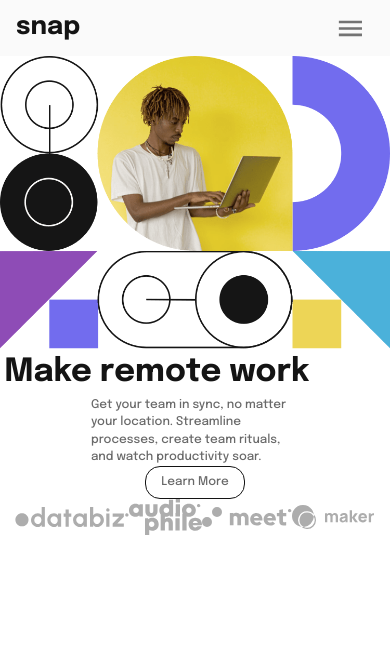
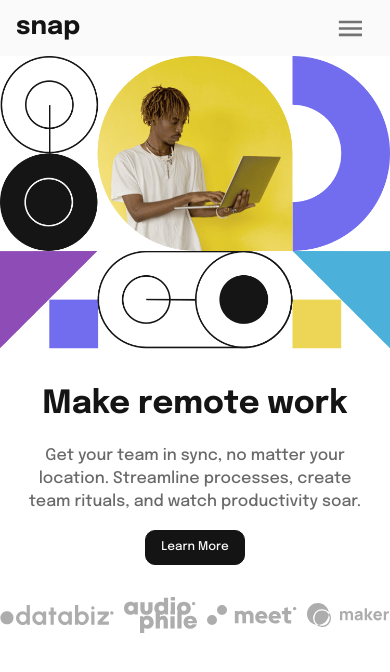
Before and after one commit to bmhuyquoc104/dropdown-nav-website, a React (Vite) app: page / in a window 390 px wide. Shown: the top 672 px of the page. Built offline with nearby package versions, Linux system fonts and the light colour scheme.

Commit message:
9  Finish implement design for mobile version and finish the app

```diff
--- a/index.html
+++ b/index.html
@@ -20,7 +20,7 @@
     </style>
   </head>
   <body>
-    <div style = "min-height:100vh" id="root"></div>
+    <div id="root"></div>
     <script type="module" src="/src/main.jsx"></script>
   </body>
 </html>
--- a/src/App.jsx
+++ b/src/App.jsx
@@ -7,7 +7,7 @@ import { theme } from "./theme";
 function App() {
   return (
     <ThemeProvider theme={theme}>
-      <Stack width="100%"  alignItems = "center">
+      <Stack width="100%"  alignItems = "center"  height = "100vh">
         <Navbar />
         <Section/>
       </Stack>
--- a/src/components/Main/Section.jsx
+++ b/src/components/Main/Section.jsx
@@ -5,8 +5,12 @@ import { Box, Stack, Typography, styled, Button } from "@mui/material";
 const StyledButton = styled(Button)(({ theme }) => ({
   textTransform: "capitalize",
   fontSize: "clamp(0.75rem, calc(0.43rem + 0.77vw), 1.13rem);",
+  padding:"0.5em 1.25em",
   "&:hover": {
     color: theme.palette.secondary.main,
+    fontWeight:700,
+    backgroundColor: theme.palette.primary.main,
+    borderColor: theme.palette.secondary.main,
   },
 }));
 
@@ -21,11 +25,13 @@ const Section = () => {
   return (
     <StyledStack
       sx={{
-        marginTop: { xs: "0", sm: "5rem", md: "2rem", lg: "auto" },
+        marginTop: { xs: "0", sm: "5rem", md: "auto", lg: "auto" },
         marginBottom: { xs: "0", sm: "5rem", md: "auto", lg: "auto" },
       }}
-      direction={{ xs: "column-reverse", sm: "row" }}
+      direction={{ xs: "column-reverse", sm: "column-reverse",md:"row" }}
       width={{ xs: "100%", sm: "80%", md: "80%" }}
+      spacing={{ xs: '2rem', sm: 0, md: 0 }}
+
     >
       <Stack
         justifyContent={{
@@ -33,7 +39,8 @@ const Section = () => {
           sm: "space-between",
           md: "space-around",
         }}
-        alignItems={{ xs: "center", sm: "center", md: "center" }}
+        alignItems={{ xs: "revert", sm: "center", md: "center" }}
+        spacing={{ xs: '2rem', sm: 0, md: 0 }}
 
       >
         <Stack
@@ -42,17 +49,18 @@ const Section = () => {
             sm: "space-between",
             md: "space-around",
           }}
-          alignItems={{ xs: "center", sm: "flex-start", md: "flex-start" }}
-          width={{ xs: "90%", sm: "80%", md: "100%" }}
+          alignItems={{ xs: "center", sm: "center", md: "flex-start" }}
+          width={{ xs: "100%", sm: "80%", md: "100%" }}
           p={{ sm: "0.75em", md: "0" }}
-          spacing={{ xs: "center", sm: 2, md: 0 }}
+          spacing={{ xs: "1rem", sm: "1rem", md: "1rem" }}
         >
           <Typography
             sx={{
-              fontSize: "clamp(2.00rem, calc(0.46rem + 6.15vw), 6.00rem);",
+              fontSize: "clamp(2.00rem, calc(0.46rem + 6.15vw), 5.00rem);",
               color: "secondary.main",
-              width: { xs:"20ch", sm: "6ch", md: "11ch" },
+              width: { xs:"20ch", sm: "20ch", md: "11ch" },
               fontWeight: 700,
+              textAlign: {xs:"center",sm:"center",md:"revert"}
             }}
             component="h1"
           >
@@ -60,9 +68,11 @@ const Section = () => {
           </Typography>
           <Typography
             sx={{
-              fontSize: "clamp(0.75rem, calc(0.43rem + 0.77vw), 1.13rem);",
+              fontSize: "clamp(1rem, calc(0.43rem + 0.77vw), 1.13rem);",
               color: "neutral.main",
-              width: { xs:"30ch",sm: "35ch", md: "45ch" },
+              width: { xs:"38ch",sm: "35ch", md: "45ch" },
+              textAlign: {xs:"center",sm:"center",md:"revert"}
+
             }}
             variant="body2"
           >
@@ -70,9 +80,9 @@ const Section = () => {
             processes, create team rituals, and watch productivity soar.
           </Typography>
           <StyledButton
-            sx={{ borderRadius: "15px", borderColor: "secondary.main" }}
+            sx={{ borderRadius: "10px", borderColor: "secondary.main",backgroundColor:"secondary.main" }}
             variant="outlined"
-            color="neutral"
+            color="primary"
           >
             Learn More
           </StyledButton>
@@ -129,8 +139,8 @@ const Section = () => {
       </picture> */}
       <Stack
         width={{ xs: "100%",sm: "100%", md: "100%" }}
-        height={{ xs: "100%", sm: "100%", md: "80%" }}
-        sx = {{display:{ xs: "none", sm: "flex" } }}
+        height={{ xs: "100%", sm: "70vh", md: "70vh" }}
+        sx = {{display:{ xs: "none", sm: "none",md:"flex" } }}
       >
         <img
           style={{
@@ -144,7 +154,7 @@ const Section = () => {
       <Stack
         width={{ xs: "100%",sm: "100%", md: "100%" }}
         height={{ xs: "100%", sm: "100%", md: "80%" }}
-        sx = {{display:{ xs: "flex", sm: "none" } }}
+        sx = {{display:{ xs: "flex", sm: "flex",md:"none" } }}
       >
         <img
           style={{
```
